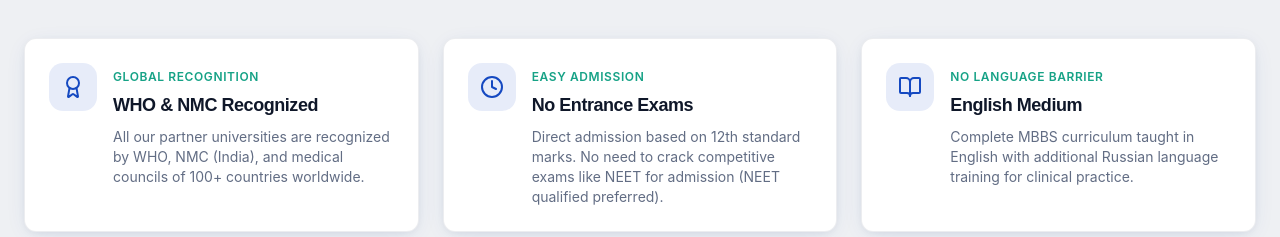
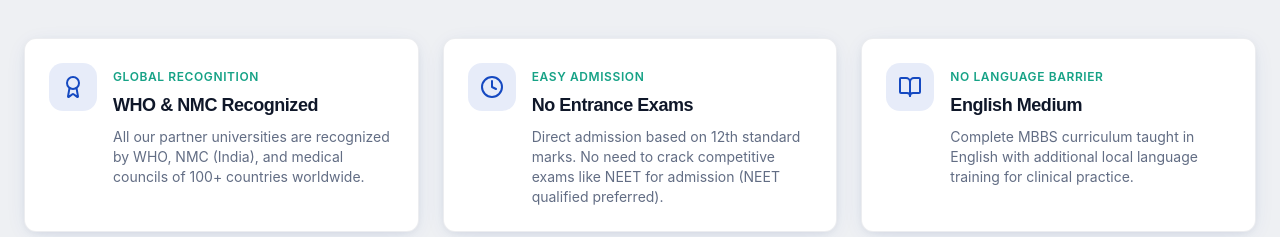
Before and after one commit to shreyaa-hash/medconnect-pathways-russia, a React (Vite) app: page / in a window 1280 px wide. Shown: the part 2620-2857 px from the top of the page. Built offline with nearby package versions, Linux system fonts and the light colour scheme; the HTML template or start-up script is replaced by a standard one.

Commit message:
Preceding changes

```diff
--- a/src/components/WhyRussiaSection.tsx
+++ b/src/components/WhyRussiaSection.tsx
@@ -17,7 +17,7 @@ const WhyRussiaSection = () => {
     {
       icon: BookOpen,
       title: "English Medium",
-      description: "Complete MBBS curriculum taught in English with additional Russian language training for clinical practice.",
+      description: "Complete MBBS curriculum taught in English with additional local language training for clinical practice.",
       highlight: "No Language Barrier",
     },
     {
```
